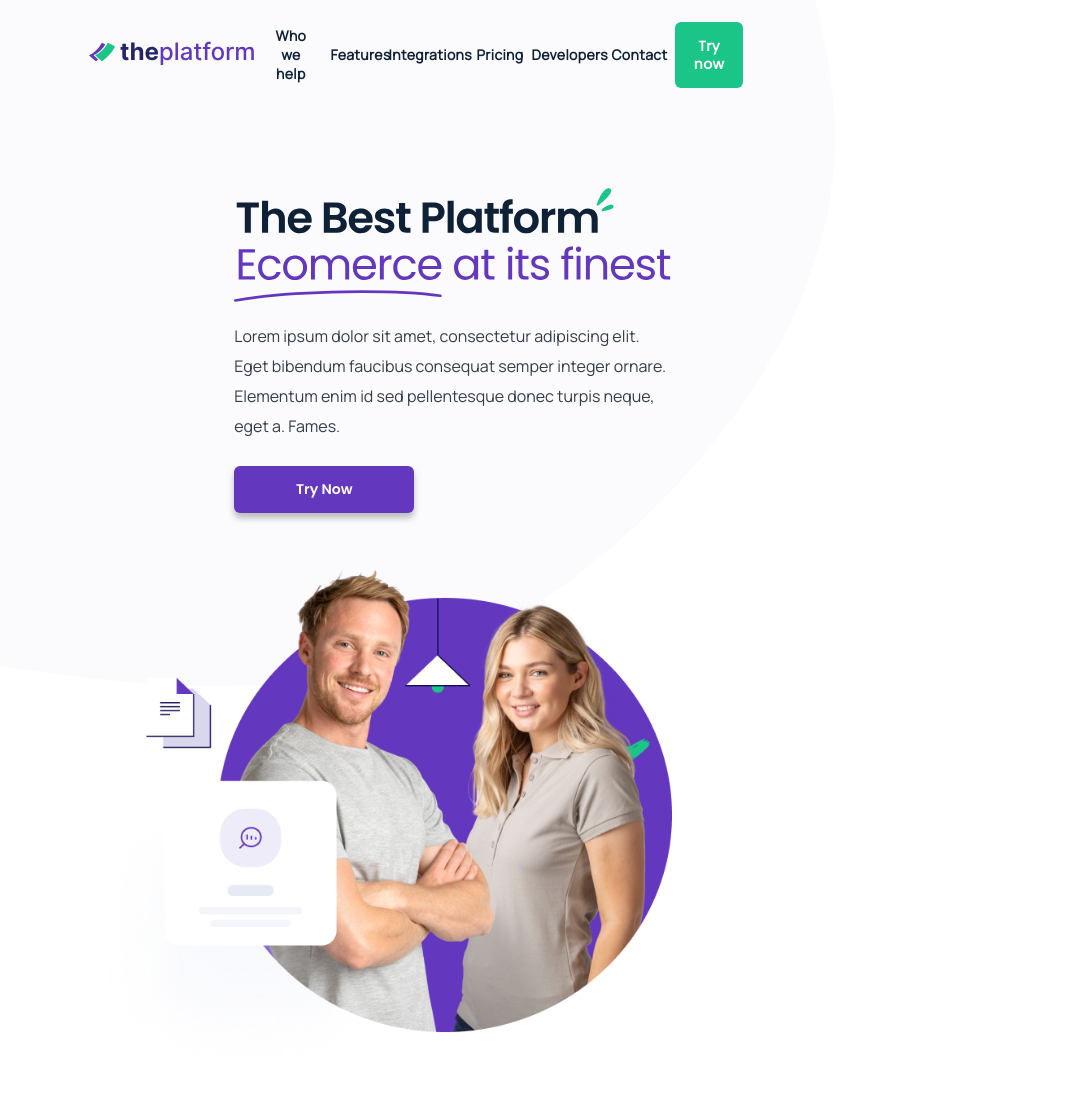
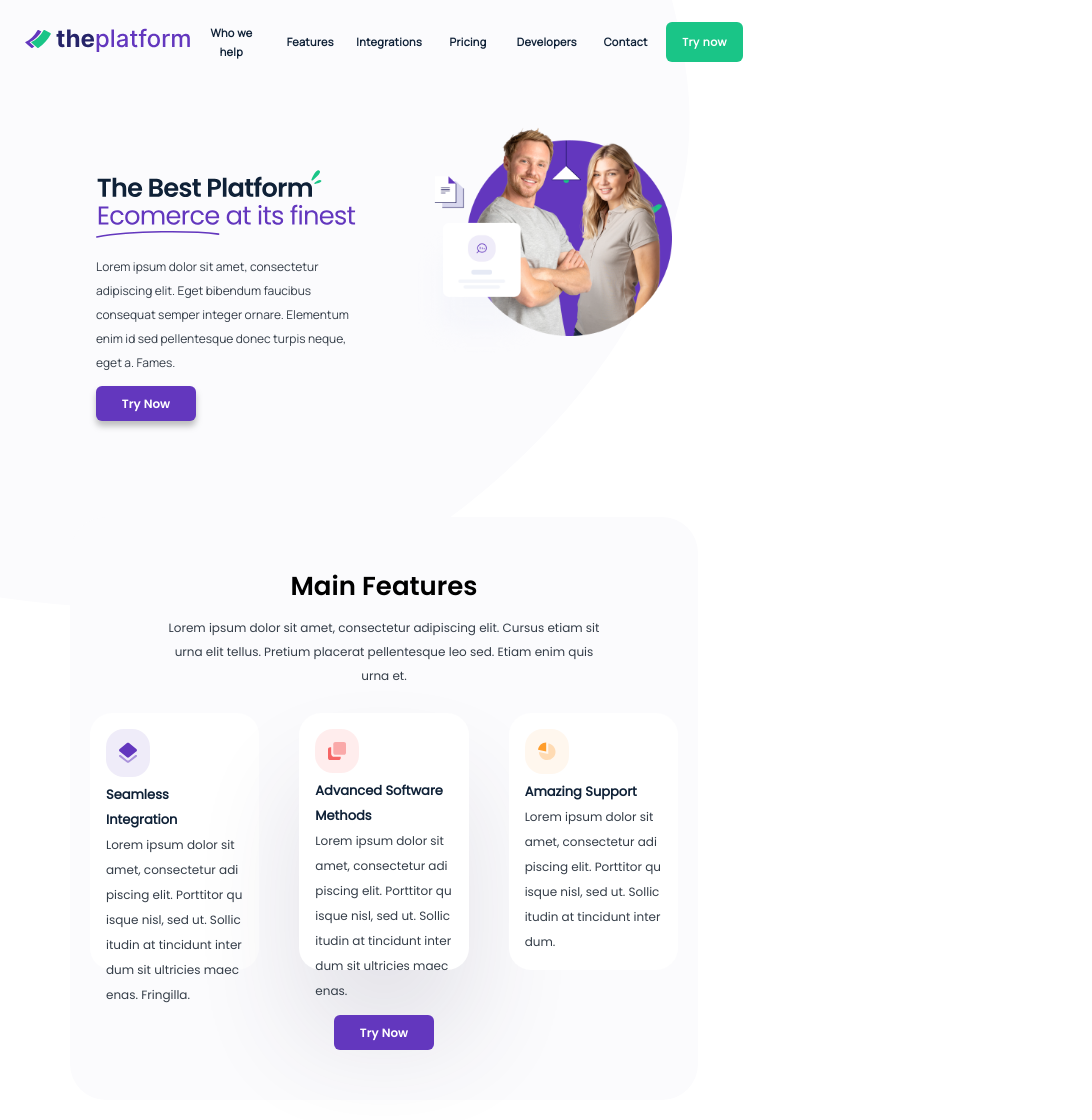
Before and after one commit to Mona95/React-LandingPage, a React app: page / in a window 768 px wide. Shown: the top 1120 px of the page, 1092 px wide, since content can reach past the window. Built offline with nearby package versions, Linux system fonts and the light colour scheme.

Commit message:
responsive modifications in layout according to different sizes

```diff
--- a/src/components/UI/AdSection/index.js
+++ b/src/components/UI/AdSection/index.js
@@ -22,6 +22,9 @@ const useStyles = makeStyles((theme) => ({
         color: theme.palette.text.secondary,
         boxShadow: 'none',
         height: '100%',
+        '@media screen and (max-width:900px)': {
+            alignItems: 'start'
+        }
     },
     row: {
         height: '100%'
@@ -35,10 +38,10 @@ const AdSection = () => {
         <div className="adsection-wrapper">
             <div className={classes.root}>
                 <Grid container spacing={3} className={classes.row}>
-                    <Grid item xs={12} md={8} lg={6}>
+                    <Grid item sm={6}>
                         <Paper className={classes.paper}><AdSectionContent /></Paper>
                     </Grid>
-                    <Grid className="isMobile" item xs={12} md={4} lg={6}>
+                    <Grid className="isMobile" item sm={6}>
                         <Paper className={classes.paper}><AdSectionImg /></Paper>
                     </Grid>
                 </Grid>
--- a/src/components/UI/AdSectionContent/index.scss
+++ b/src/components/UI/AdSectionContent/index.scss
@@ -53,3 +53,25 @@
     font-size: 12px;
    }
   }
+
+  @media screen and (min-width: 478px) and  (max-width: 1000px) {
+    .adsection-content{
+        padding-left: 0px;
+    }
+
+    .text-wrapper{
+        font-size: 12px;
+        margin-top: -40px;
+        line-height: 24px;
+  }
+
+  .button-wrapper{
+      margin-top: 11px;
+  }
+
+  .adsection-button{
+      width: 100px;
+      height: 35px;
+      font-size: 12px;
+  }
+}
--- a/src/components/UI/FeatureCard/index.scss
+++ b/src/components/UI/FeatureCard/index.scss
@@ -52,3 +52,28 @@
         line-height: 30px;
     }
 }
+
+@media screen and (min-width: 478px) and (max-width: 1000px), (max-width: 1200px){
+    .feature-card{
+        padding: 0px;
+        display: block;
+    }
+
+    .feature-card-icon{
+        margin-bottom: 5px;
+        svg{
+            width: 18px;
+        }
+    }
+
+    .feature-card-title{
+        font-size: 13px;
+        line-height: 25px
+    }
+
+    .feature-card-desc{
+        font-size: 12px;
+        line-height: 25px;
+        word-break: break-all;
+    }
+}
--- a/src/components/UI/FeaturesSection/index.js
+++ b/src/components/UI/FeaturesSection/index.js
@@ -48,7 +48,7 @@ function FeaturesSection() {
       </div>
       <div className="features-cols">
         <Grid container spacing={5} className={classes.row}>
-          <Grid item xs={12} md={4} lg={4}>
+          <Grid item xs={12} sm={4}>
             <Paper className={classes.paper}>
               <FeatureCard
                 icon={{icon: <IntegrationIcon />, bgColor:'#EFECF9'}}
@@ -60,7 +60,7 @@ function FeaturesSection() {
               </FeatureCard>
             </Paper>
           </Grid>
-          <Grid item xs={12} md={4} lg={4}>
+          <Grid item xs={12} sm={4}>
             <Paper
               style={{ boxShadow: "0px 70px 106px rgba(60, 52, 81, 0.12)", border: 'none' }}
               className={classes.paper}
@@ -75,7 +75,7 @@ function FeaturesSection() {
               </FeatureCard>
             </Paper>
           </Grid>
-          <Grid item xs={12} md={4} lg={4}>
+          <Grid item xs={12} sm={4}>
             <Paper className={classes.paper}>
               <FeatureCard icon={{icon : <SupportIcon />, bgColor: '#FFF7EE'}} title="Amazing Support">
                 Lorem ipsum dolor sit amet, consectetur adipiscing elit.
--- a/src/components/UI/FeaturesSection/index.scss
+++ b/src/components/UI/FeaturesSection/index.scss
@@ -76,3 +76,30 @@
     }
 
 }
+
+@media screen and (min-width: 478px) and (max-width: 1000px) {
+
+    .featuresection-title{
+        font-size: 26px;
+    }
+
+    .featuresection-subtitle{
+        font-size: 12px;
+        width: 70%;
+        line-height: 24px;
+    }
+
+    .features-cols{
+        margin-top: 5px;
+    }
+
+    .featuresection-button{
+        margin-top: 25px;
+    }
+
+    .trynow-btn{
+        width: 100px;
+        height: 35px;
+        font-size: 12px;
+    }
+}
--- a/src/components/UI/Navbar/index.scss
+++ b/src/components/UI/Navbar/index.scss
@@ -21,7 +21,7 @@
            color: #fff;
             font-family: 'Poppins-regular';
             line-height: 18px;
-            letter-spacing: -1%;
+            //letter-spacing: -1%;
         }
     }
 
@@ -59,3 +59,17 @@
         margin-left: 1px;
     }
   }
+
+  @media screen and (min-width: 478px) and  (max-width: 1000px), (max-width:1240px) {
+    .logo-wrapper{
+        margin-left: 1px;
+    }
+
+    .appbar-wrapper {
+        button{
+            font-size: 11px;
+            padding: 11px 9px;
+            width: 92px;
+        }
+  }
+}
--- a/src/components/containers/App/index.scss
+++ b/src/components/containers/App/index.scss
@@ -20,3 +20,17 @@
         display: none;
     }
   }
+
+  @media screen and (min-width: 478px) and  (max-width: 1000px){
+    .vector-bg{
+        height: 509px;
+        width: 1043px;
+    }
+  }
+
+  @media screen and (max-width:1200px){
+      .vector-bg{
+          height: 622px;
+          width: 1261px;
+      }
+  }
```
